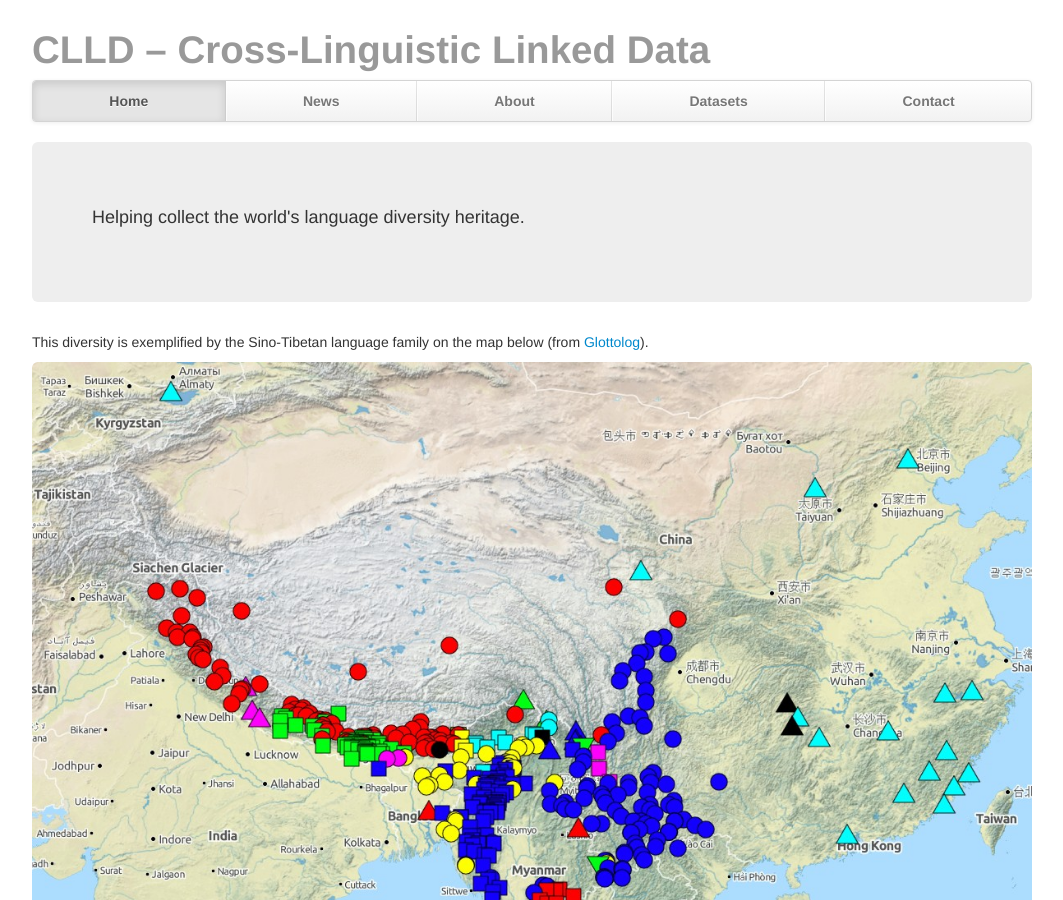
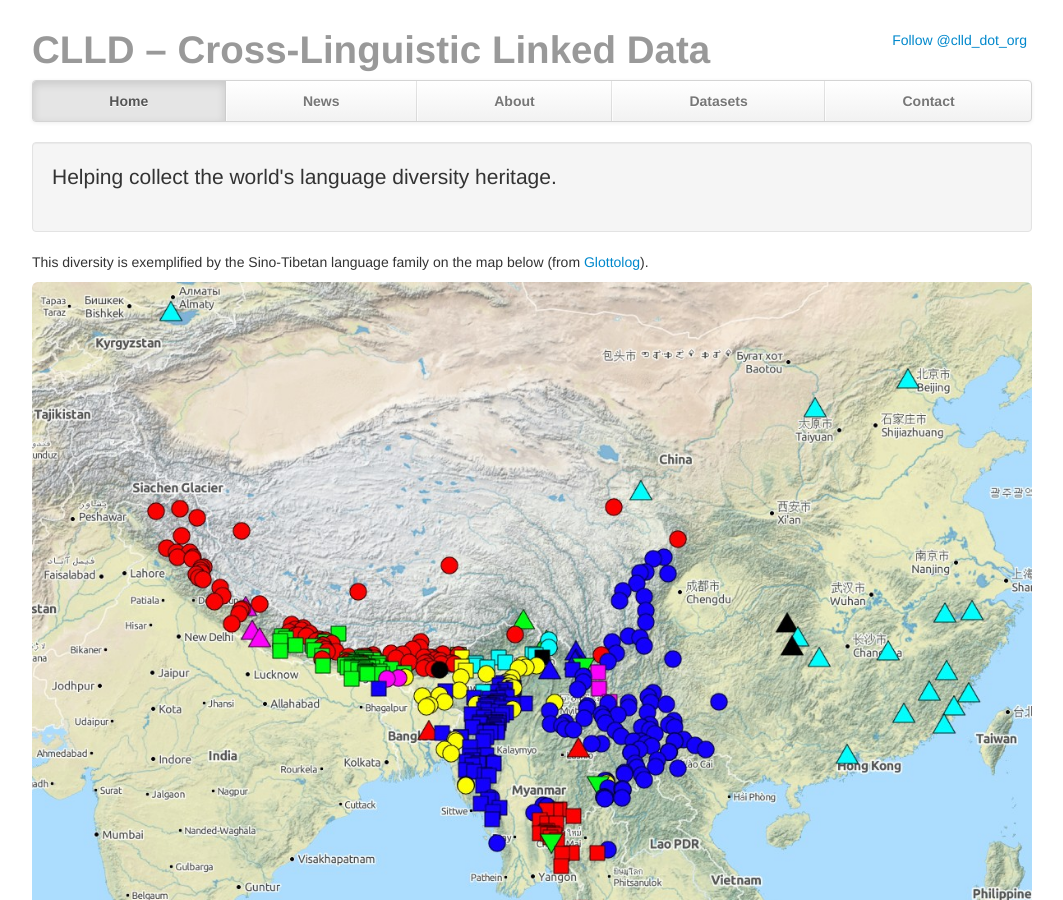
Before and after one commit to clld/clld.github.io, a Jekyll site: the page built from index.html, in a window 1280 px wide and 900 px high. Shown: the whole window, without its empty margins (108-1171 px from the left). Built offline with Jekyll 4.4.1, drawn with Linux system fonts in a browser that asks for light colours; nearby versions of some CDN libraries; library files that are not in the unit come from our copies; comment, search, counter and statistics services are not loaded.

Commit message:
add twitter follow button

```diff
--- a/_layouts/bootstrap.html
+++ b/_layouts/bootstrap.html
@@ -69,6 +69,11 @@
     <div class="container">
 
       <div class="masthead">
+          <ul class="pull-right unstyled inline">
+            <li>
+               <a href="https://twitter.com/clld_dot_org" class="twitter-follow-button" data-show-count="false">Follow @clld_dot_org</a>
+            </li>
+            </ul>
         <h1 class="muted">CLLD &ndash; Cross-Linguistic Linked Data</h1>
         <div class="navbar">
           <div class="navbar-inner">
--- a/index.html
+++ b/index.html
@@ -3,8 +3,8 @@ layout: bootstrap
 menu_item: home
 ---
 
-<div class="hero-unit">
-<p>Helping collect the world's language diversity heritage.</p>
+<div class="well">
+<p class="lead">Helping collect the world's language diversity heritage.</p>
 </div>
 
 <p>
```
Also changed, not shown: other parts of _layouts/bootstrap.html (+2 -2 lines).
